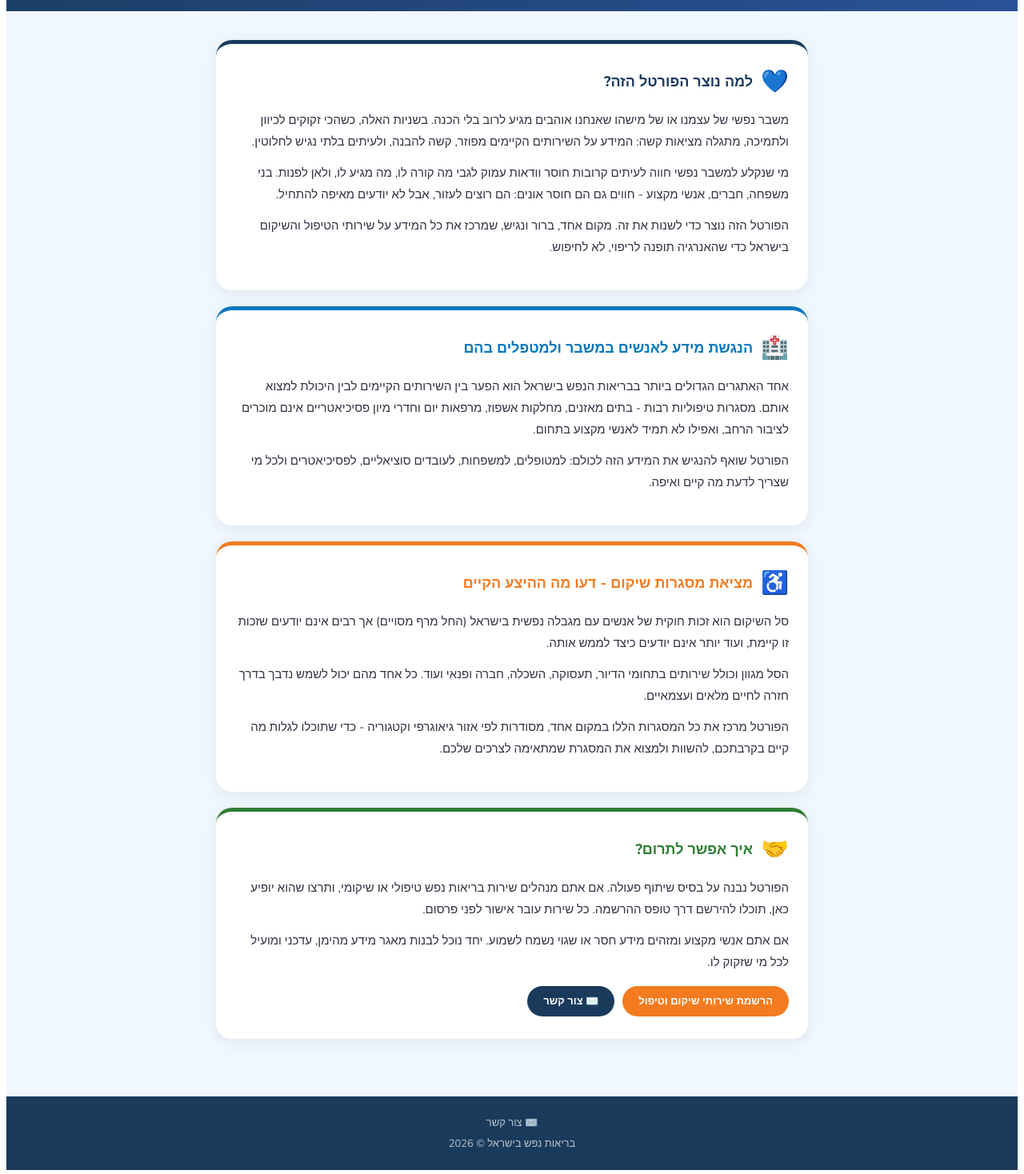
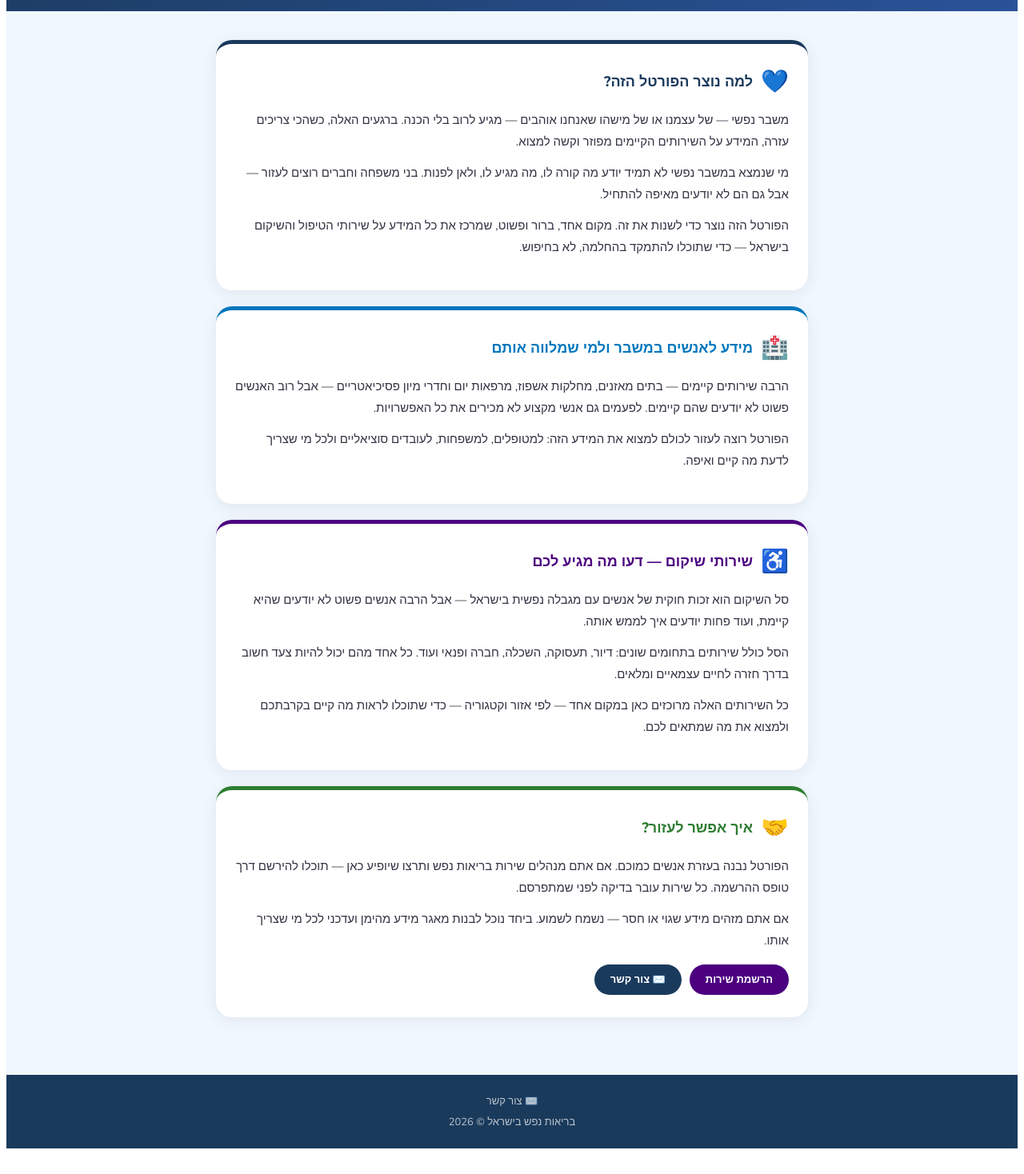
Before and after one commit to sivantelem-commits/rehab-directory, a Next.js app: page /about in a window 1280 px wide. Shown: the part 320-1788 px from the top of the page at 80% size. After the commit the page ends 1764 px from the top, so only its background shows below. Built offline with nearby package versions, Linux system fonts and the light colour scheme.

Commit message:
Update about.js

```diff
--- a/pages/about.js
+++ b/pages/about.js
@@ -1,10 +1,11 @@
 import Head from 'next/head'
 
 const NAV = [['/', '🏠 ראשי'], ['/rehab', '♿ שיקום'], ['/treatment', '🏥 טיפול'], ['/map', '🗺️ מפה'], ['/register', 'הרשמת שירות'], ['/about', 'אודות'], ['/contact', '✉️ צור קשר'], ['/admin', 'ניהול']]
+
 export default function About() {
   return (
     <>
-            <Head>
+      <Head>
         <title>אודות | בריאות נפש בישראל</title>
         <meta name="description" content="אודות פורטל בריאות נפש בישראל – מנגישים מידע על שירותי שיקום וטיפול פסיכיאטרי לאנשים, משפחות ואנשי מקצוע." />
         <meta name="robots" content="index, follow" />
@@ -44,27 +45,27 @@ export default function About() {
         <main style={{ maxWidth: 740, margin: '0 auto', padding: '36px 16px' }}>
 
           <Card color="#1A3A5C" icon="💙" title="למה נוצר הפורטל הזה?">
-            <p style={p}>משבר נפשי של עצמנו או של מישהו שאנחנו אוהבים מגיע לרוב בלי הכנה. בשניות האלה, כשהכי זקוקים לכיוון ולתמיכה, מתגלה מציאות קשה: המידע על השירותים הקיימים מפוזר, קשה להבנה, ולעיתים בלתי נגיש לחלוטין.</p>
-            <p style={p}>מי שנקלע למשבר נפשי חווה לעיתים קרובות חוסר וודאות עמוק לגבי מה קורה לו, מה מגיע לו, ולאן לפנות. בני משפחה, חברים, אנשי מקצוע - חווים גם הם חוסר אונים: הם רוצים לעזור, אבל לא יודעים מאיפה להתחיל.</p>
-            <p style={p}>הפורטל הזה נוצר כדי לשנות את זה. מקום אחד, ברור ונגיש, שמרכז את כל המידע על שירותי הטיפול והשיקום בישראל כדי שהאנרגיה תופנה לריפוי, לא לחיפוש.</p>
+            <p style={p}>משבר נפשי — של עצמנו או של מישהו שאנחנו אוהבים — מגיע לרוב בלי הכנה. ברגעים האלה, כשהכי צריכים עזרה, המידע על השירותים הקיימים מפוזר וקשה למצוא.</p>
+            <p style={p}>מי שנמצא במשבר נפשי לא תמיד יודע מה קורה לו, מה מגיע לו, ולאן לפנות. בני משפחה וחברים רוצים לעזור — אבל גם הם לא יודעים מאיפה להתחיל.</p>
+            <p style={p}>הפורטל הזה נוצר כדי לשנות את זה. מקום אחד, ברור ופשוט, שמרכז את כל המידע על שירותי הטיפול והשיקום בישראל — כדי שתוכלו להתמקד בהחלמה, לא בחיפוש.</p>
           </Card>
 
-          <Card color="#0277BD" icon="🏥" title="הנגשת מידע לאנשים במשבר ולמטפלים בהם">
-            <p style={p}>אחד האתגרים הגדולים ביותר בבריאות הנפש בישראל הוא הפער בין השירותים הקיימים לבין היכולת למצוא אותם. מסגרות טיפוליות רבות - בתים מאזנים, מחלקות אשפוז, מרפאות יום וחדרי מיון פסיכיאטריים אינם מוכרים לציבור הרחב, ואפילו לא תמיד לאנשי מקצוע בתחום.</p>
-            <p style={p}>הפורטל שואף להנגיש את המידע הזה לכולם: למטופלים, למשפחות, לעובדים סוציאליים, לפסיכיאטרים ולכל מי שצריך לדעת מה קיים ואיפה.</p>
+          <Card color="#0277BD" icon="🏥" title="מידע לאנשים במשבר ולמי שמלווה אותם">
+            <p style={p}>הרבה שירותים קיימים — בתים מאזנים, מחלקות אשפוז, מרפאות יום וחדרי מיון פסיכיאטריים — אבל רוב האנשים פשוט לא יודעים שהם קיימים. לפעמים גם אנשי מקצוע לא מכירים את כל האפשרויות.</p>
+            <p style={p}>הפורטל רוצה לעזור לכולם למצוא את המידע הזה: למטופלים, למשפחות, לעובדים סוציאליים ולכל מי שצריך לדעת מה קיים ואיפה.</p>
           </Card>
 
-          <Card color="#F47B20" icon="♿" title="מציאת מסגרות שיקום - דעו מה ההיצע הקיים">
-            <p style={p}>סל השיקום הוא זכות חוקית של אנשים עם מגבלה נפשית בישראל (החל מרף מסויים) אך רבים אינם יודעים שזכות זו קיימת, ועוד יותר אינם יודעים כיצד לממש אותה.</p>
-            <p style={p}>הסל מגוון וכולל שירותים בתחומי הדיור, תעסוקה, השכלה, חברה ופנאי ועוד. כל אחד מהם יכול לשמש נדבך בדרך חזרה לחיים מלאים ועצמאיים.</p>
-            <p style={p}>הפורטל מרכז את כל המסגרות הללו במקום אחד, מסודרות לפי אזור גיאוגרפי וקטגוריה - כדי שתוכלו לגלות מה קיים בקרבתכם, להשוות ולמצוא את המסגרת שמתאימה לצרכים שלכם.</p>
+          <Card color="#4C0080" icon="♿" title="שירותי שיקום — דעו מה מגיע לכם">
+            <p style={p}>סל השיקום הוא זכות חוקית של אנשים עם מגבלה נפשית בישראל — אבל הרבה אנשים פשוט לא יודעים שהיא קיימת, ועוד פחות יודעים איך לממש אותה.</p>
+            <p style={p}>הסל כולל שירותים בתחומים שונים: דיור, תעסוקה, השכלה, חברה ופנאי ועוד. כל אחד מהם יכול להיות צעד חשוב בדרך חזרה לחיים עצמאיים ומלאים.</p>
+            <p style={p}>כל השירותים האלה מרוכזים כאן במקום אחד — לפי אזור וקטגוריה — כדי שתוכלו לראות מה קיים בקרבתכם ולמצוא את מה שמתאים לכם.</p>
           </Card>
 
-          <Card color="#2E7D32" icon="🤝" title="איך אפשר לתרום?">
-            <p style={p}>הפורטל נבנה על בסיס שיתוף פעולה. אם אתם מנהלים שירות בריאות נפש טיפולי או שיקומי, ותרצו שהוא יופיע כאן, תוכלו להירשם דרך טופס ההרשמה. כל שירות עובר אישור לפני פרסום.</p>
-            <p style={p}>אם אתם אנשי מקצוע ומזהים מידע חסר או שגוי נשמח לשמוע. יחד נוכל לבנות מאגר מידע מהימן, עדכני ומועיל לכל מי שזקוק לו.</p>
+          <Card color="#2E7D32" icon="🤝" title="איך אפשר לעזור?">
+            <p style={p}>הפורטל נבנה בעזרת אנשים כמוכם. אם אתם מנהלים שירות בריאות נפש ותרצו שיופיע כאן — תוכלו להירשם דרך טופס ההרשמה. כל שירות עובר בדיקה לפני שמתפרסם.</p>
+            <p style={p}>אם אתם מזהים מידע שגוי או חסר — נשמח לשמוע. ביחד נוכל לבנות מאגר מידע מהימן ועדכני לכל מי שצריך אותו.</p>
             <div style={{ display: 'flex', gap: 10, marginTop: 16, flexWrap: 'wrap' }}>
-              <a href="/register" style={btn('#F47B20')}>הרשמת שירותי שיקום וטיפול</a>
+              <a href="/register" style={btn('#4C0080')}>הרשמת שירות</a>
               <a href="/contact" style={btn('#1A3A5C')}>✉️ צור קשר</a>
             </div>
           </Card>
```
